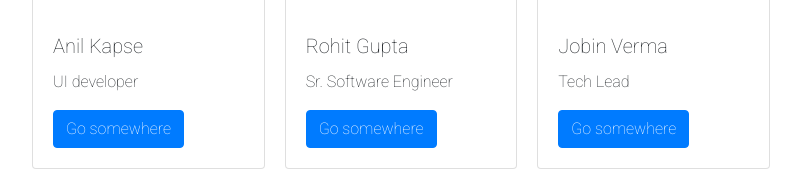
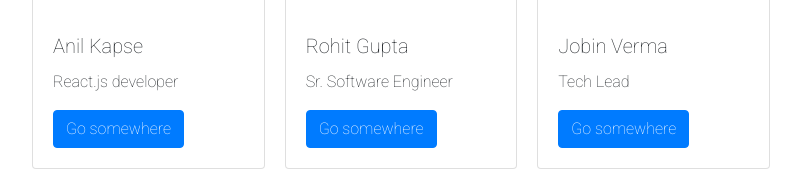
Before and after one commit to anilkapse1/react-to-do-list, a React (Create React App) app: page / in a window 1280 px wide. Shown: the part 237-408 px from the top of the page, without its empty margins (239-1040 px from the left). Built offline with nearby package versions, Linux system fonts and the light colour scheme.

Commit message:
profile change for anil

```diff
--- a/src/App.js
+++ b/src/App.js
@@ -9,7 +9,7 @@ function App() {
       <div class="ctmGrid">
         <Header imgsrc="https://cdn.pixabay.com/photo/2019/08/09/21/20/james-dean-4395893_960_720.jpg"
           heroname="Anil Kapse"
-          description="UI developer"
+          description="React.js developer"
         />
 
         <Header imgsrc="https://cdn.pixabay.com/photo/2019/05/16/16/50/man-4207514_960_720.jpg"
```
